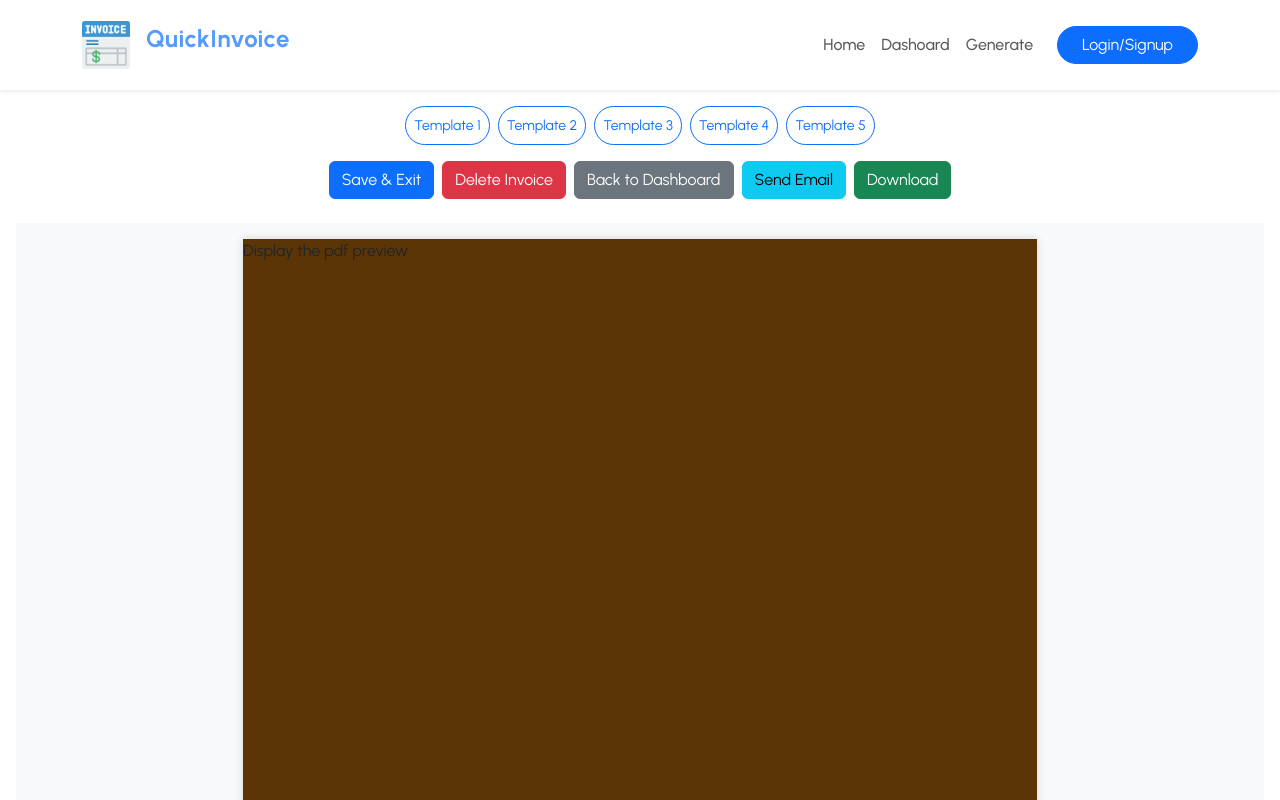
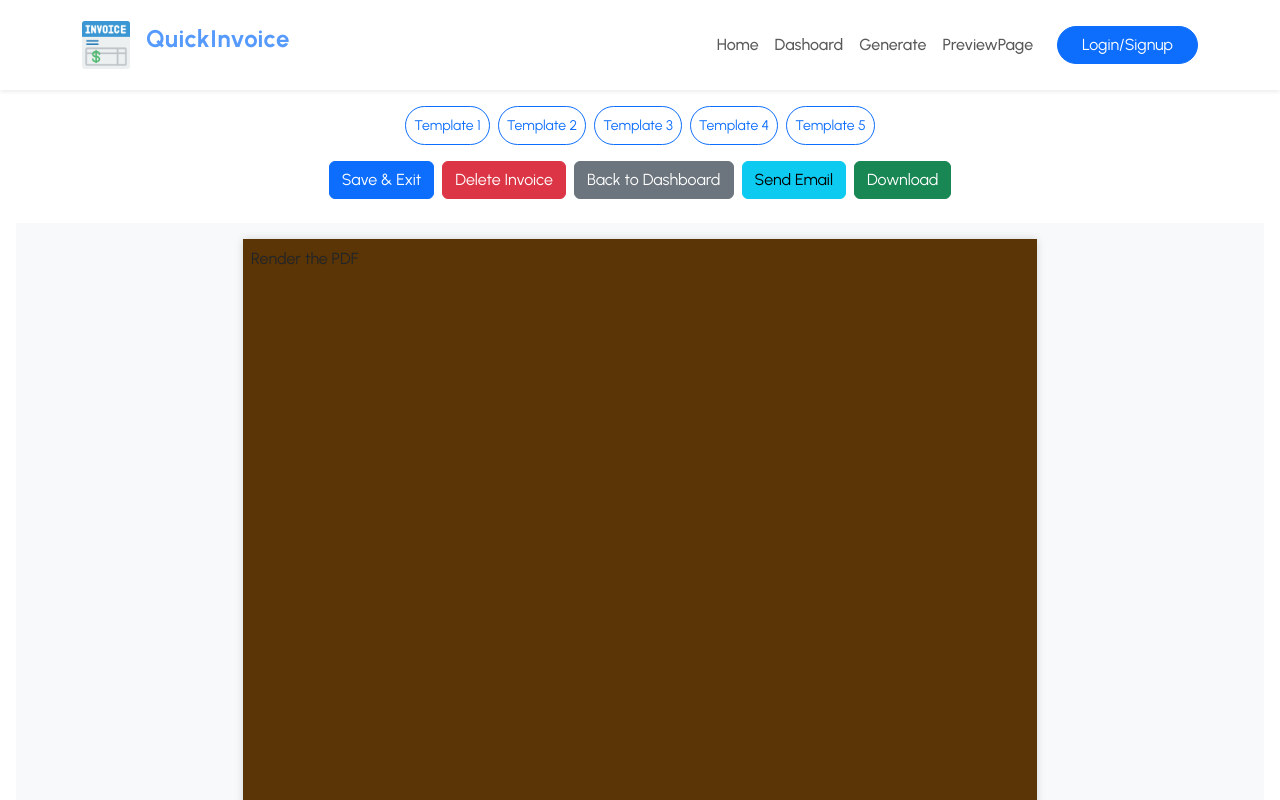
Before and after one commit to Lokesh20012/invoice-generator-application, a React (Vite) app in the folder invoice_generator_frontend/: page /preview in a window 1280 px wide. Shown: the top 800 px of the page. Built offline with nearby package versions, Linux system fonts and the light colour scheme.

Commit message:
created InvoicePreview component

```diff
--- /dev/null
+++ b/invoice_generator_frontend/src/components/InvoicePreview.jsx
@@ -0,0 +1,13 @@
+
+import { forwardRef } from "react"
+
+const InvoicePreview = forwardRef( ({invoiceData, template}, ref)=>{
+    return(
+        <div ref={ref} className="invoice-preview px-2 py-2 overflow-x-auto">
+         Render the PDF
+        </div>
+    )
+}
+)
+
+export default InvoicePreview;
--- a/invoice_generator_frontend/src/components/MenuBar.jsx
+++ b/invoice_generator_frontend/src/components/MenuBar.jsx
@@ -7,6 +7,9 @@ const MenuBar = () => {
   const navigate = useNavigate();
   const generate= () => {
     navigate("/mainPage")
+  }
+  const PreViewPageGenerate = () =>{
+    navigate("/preview")
   }
   return (
     <nav className="navbar navbar-expand-lg navbar-light bg-white shadow-sm sticky-top">
@@ -32,6 +35,11 @@ const MenuBar = () => {
                Generate
               </button>
             </li>
+            <li className="nav-items">
+              <button className="nav-link fw-medium" onClick={PreViewPageGenerate}>
+               PreviewPage
+              </button>
+            </li>
             <li className="nav-item ms-lg-3 mt-2 mt-lg-0">
               <button className="btn btn-primary rounded-pill px-4">
                 Login/Signup
--- a/invoice_generator_frontend/src/pages/PreviewPage.jsx/PreviewPage.jsx
+++ b/invoice_generator_frontend/src/pages/PreviewPage.jsx/PreviewPage.jsx
@@ -1,6 +1,7 @@
 import { useContext, useRef } from "react";
 import { templates } from "../../assets/assets";
 import { AppContext } from "../../context/AppContext";
+import InvoicePreview from "../../components/InvoicePreview";
 
 export const PreviewPage= () =>{
     const previewRef = useRef();
@@ -37,7 +38,7 @@ export const PreviewPage= () =>{
 
            <div className="flex-grow-1 overflow-auto d-flex justify-content-center align-items-center bg-light py-3">
               <div ref={previewRef} className="invoice-preview">
-                 Display the pdf preview
+                 <InvoicePreview/>
               </div>
            </div>
 
```
